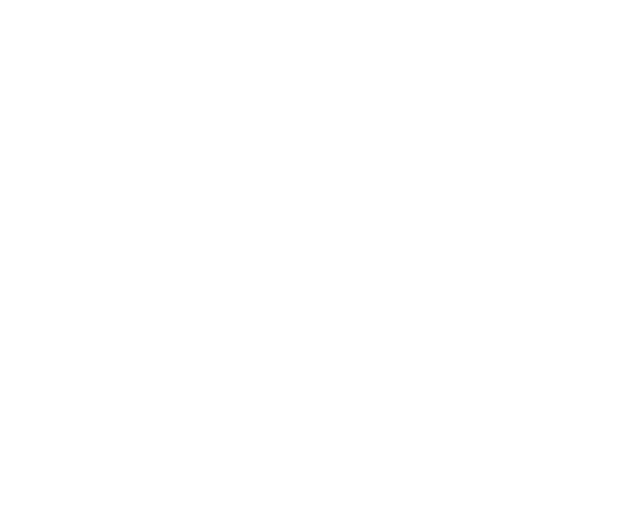
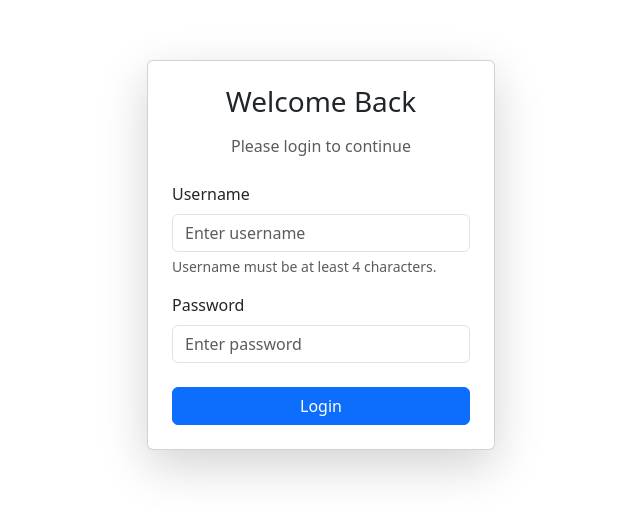
Before and after one commit to AchiangahF/Ticky-Tacky, a React (Vite) app in the folder platform/: page /login in a window 1280 px wide. Before the commit this address had no page. Shown: the part 145-662 px from the top of the page, without its empty margins (319-959 px from the left). Built offline with nearby package versions, Linux system fonts and the light colour scheme.

Commit message:
rearranged authentication pages

```diff
--- a/platform/src/App.jsx
+++ b/platform/src/App.jsx
@@ -3,7 +3,10 @@ import { Routes, Route } from 'react-router-dom';
 // my routes
 import Home from './pages/Home.jsx';
 import Dashboard from './pages/Dashboard.jsx';
-import Auth from './pages/Auth.jsx';
+
+   // authentication routes
+   import Login from './pages/Login.jsx';
+   import Signup from './pages/Signup.jsx';
 
 function App() {
   return (
@@ -12,7 +15,8 @@ function App() {
       <Routes>
         <Route path="/" element={<Home />} />
         <Route path="/dashboard" element={<Dashboard />} />
-        <Route path="/auth" element={<Auth />} />
+        <Route path="/login" element={<Login />} />
+        <Route path="/signup" element={<Signup />} />
       </Routes>
 
     </div>
--- a/platform/src/components/Hero.jsx
+++ b/platform/src/components/Hero.jsx
@@ -18,8 +18,8 @@ function Hero() {
 
                     <p className="lead text-secondary">It’s only nine squares… but one mistake can cost you everything..</p>
 
-                    <button type="button" className="btn btn-outline-success mt-3">Get Started !</button>
-                     <button type="button" className="btn btn-warning mt-3 mx-3 text-light" onClick={() => navigate("/Auth")}>Login...</button>
+                    <button type="button" className="btn btn-outline-success mt-3" onClick={() => navigate("/signup")}>Get Started !</button>
+                     <button type="button" className="btn btn-warning mt-3 mx-3 text-light" onClick={() => navigate("/login")}>Login...</button>
                 </div>
             </div>
 
--- a/platform/src/pages/Auth.jsx
+++ /dev/null
@@ -1,18 +0,0 @@
-
-import { useState } from "react";
-import Login from "../components/Auth/Login";
-import Signup from "../components/Auth/Signup";
-
-export default function Auth() {
-  const [isLogin, setIsLogin] = useState(true);
-
-  return (
-    <div>
-      {isLogin ? <Login /> : <Signup />}
-
-      <button onClick={() => setIsLogin(!isLogin)}>
-        {isLogin ? "Create Account" : "Already have an account?"}
-      </button>
-    </div>
-  );
-}
--- a/platform/src/components/Auth/Login.jsx
+++ b/platform/src/pages/Login.jsx
@@ -1,6 +1,9 @@
-
+import { useNavigate } from "react-router-dom"
 
 export default function Login() {
+
+  const navigate = useNavigate();
+
   return (
     <div className="container vh-100 d-flex justify-content-center align-items-center">
       <div className="row w-100">
@@ -36,7 +39,7 @@ export default function Login() {
                 />
               </div>
 
-              <button type="submit" className="btn btn-primary w-100">
+              <button type="submit" className="btn btn-primary w-100" onClick={() => navigate("/dashboard") }>
                 Login
               </button>
             </form>
--- a/platform/src/components/Auth/Signup.jsx
+++ b/platform/src/pages/Signup.jsx
@@ -1,4 +1,4 @@
-import React, { useState } from "react";
+import { useNaviagte } from "react-router-dom"
 
 export default function Signup() {
   const [step, setStep] = useState(1);
```
